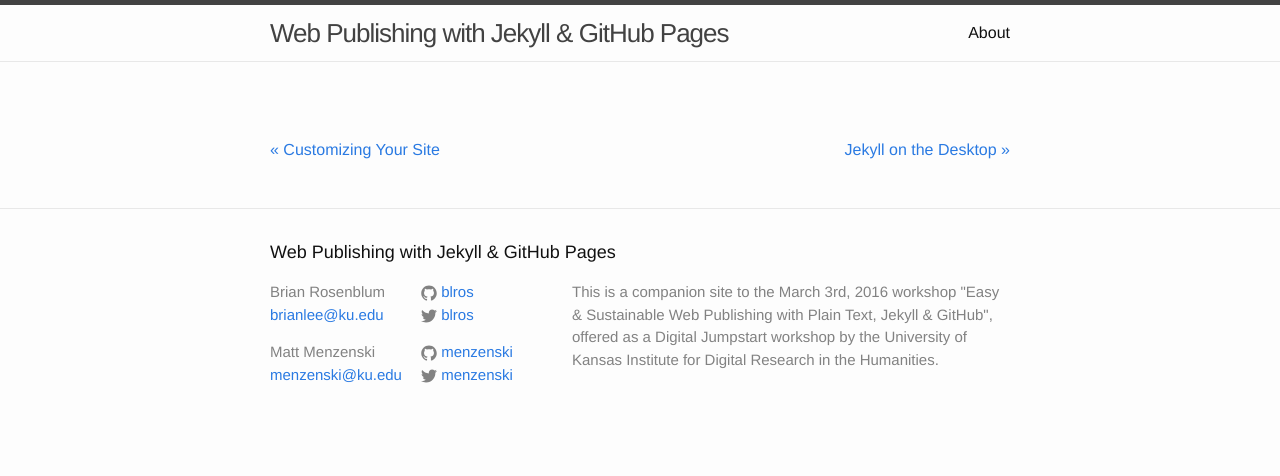
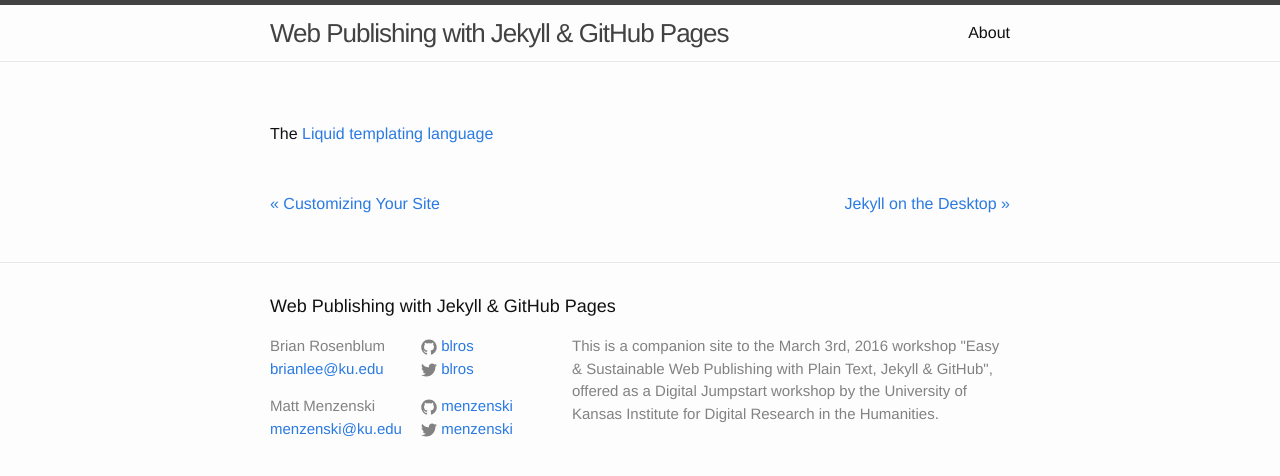
Before and after one commit to menzenski/idrh-static-site-workshop, a Jekyll site: the page built from _posts/2016-02-14-the-liquid-templating-language.md, in a window 1280 px wide. Shown: the top 476 px of the page. Built offline with Jekyll 4.4.1, drawn with Linux system fonts in a browser that asks for light colours.

```diff
--- a/_posts/2016-02-14-the-liquid-templating-language.md
+++ b/_posts/2016-02-14-the-liquid-templating-language.md
@@ -1,7 +1,11 @@
 ---
 layout: post
 title: The Liquid Templating Language
-date: "2016-02-14 14:40:40 -0600"
+date: "2016-02-13 14:40:40 -0600"
 categories: jekyll
 published: true
 ---
+
+The [Liquid templating language][liquid]
+
+[liquid]: http://liquidmarkup.org/
```
